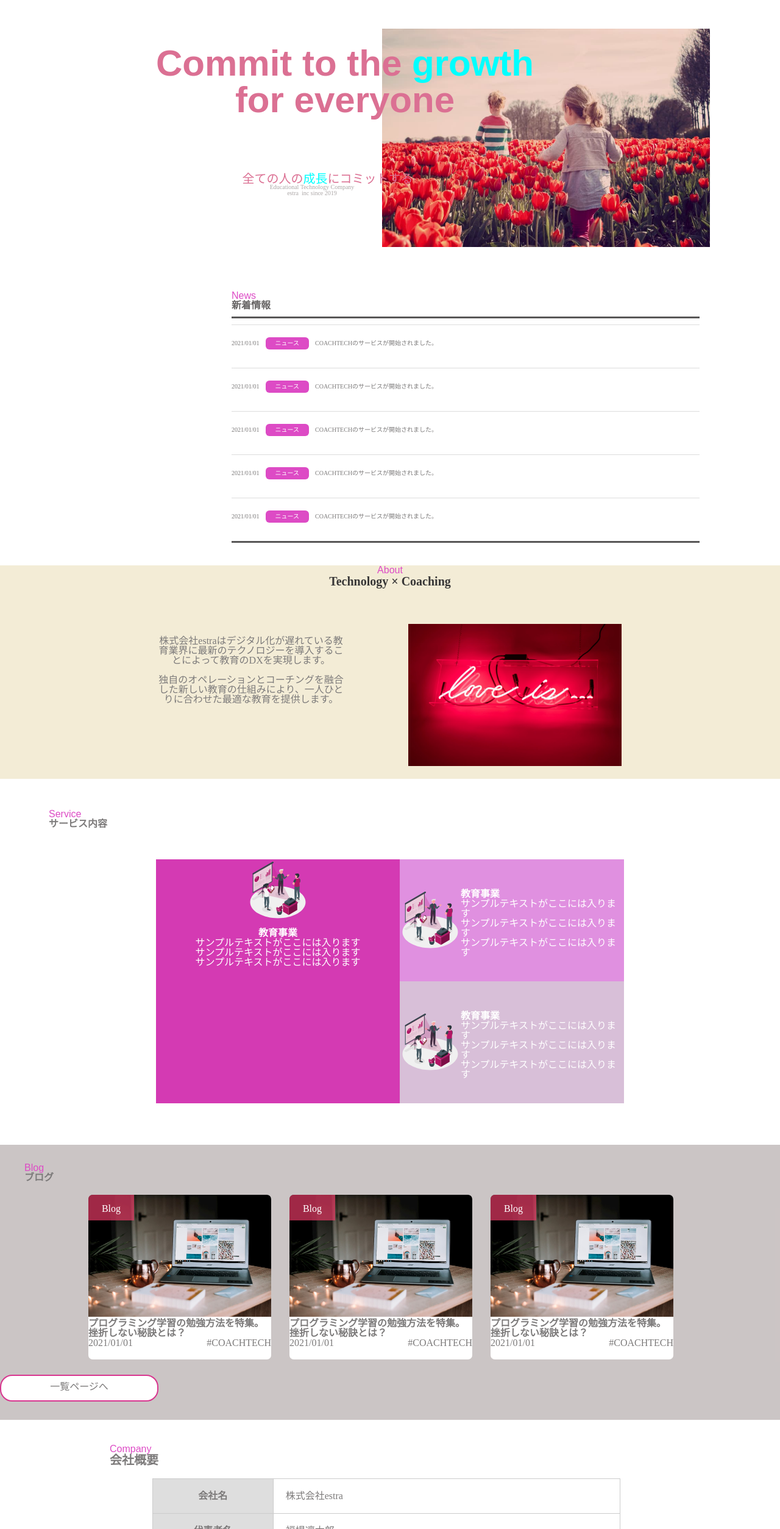
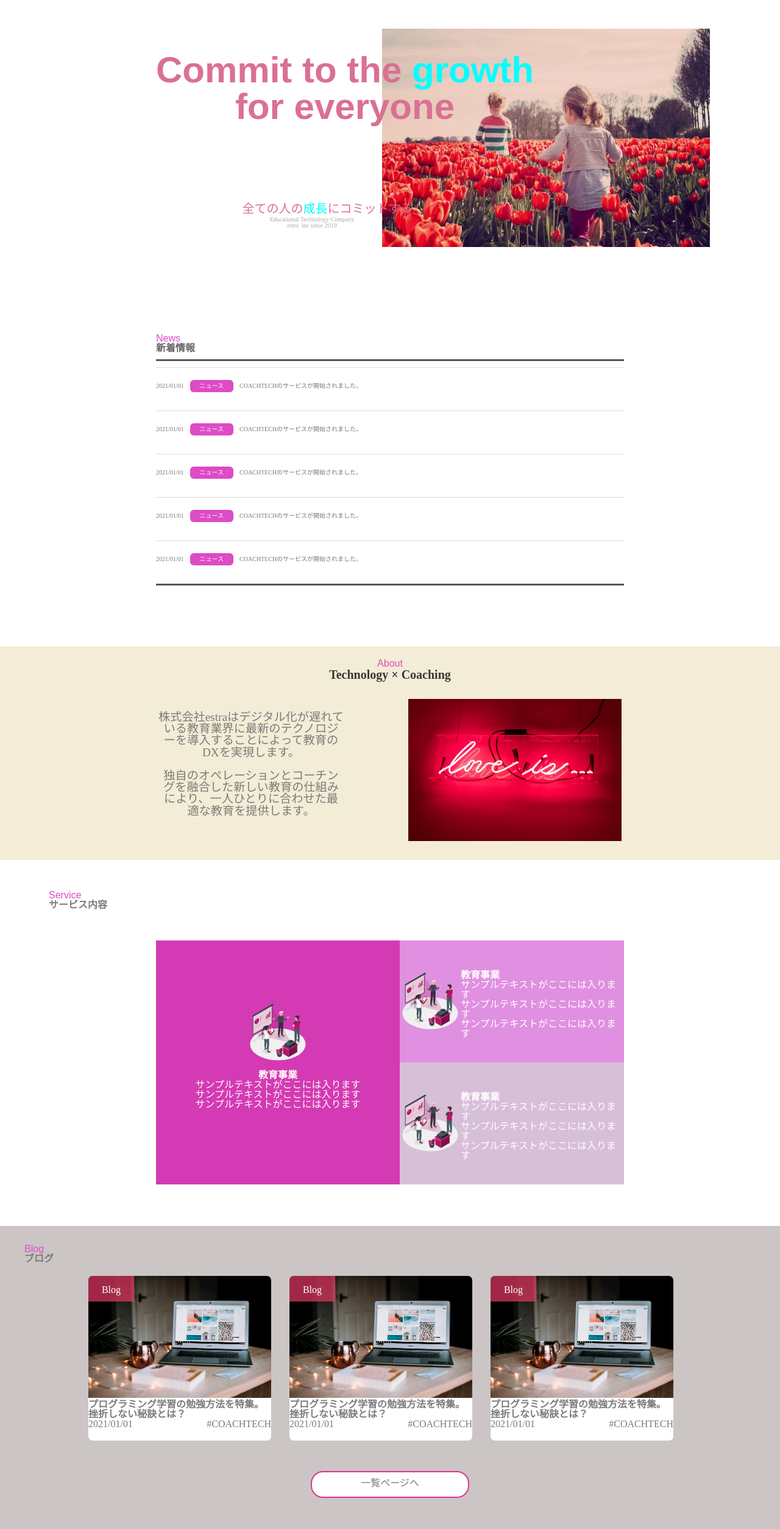
Before and after one commit to Ayanopan-puu/LP-, a plain HTML site: page index.html in a window 1280 px wide. Shown: the part 53-2560 px from the top of the page at 61% size. Drawn offline with Linux system fonts and the light colour scheme.

Commit message:
4回目のedit

```diff
--- a/index.html
+++ b/index.html
@@ -99,7 +99,7 @@
       <h2 class="service-topic-h2">サービス内容</h2>
       <div class="card-service">
         <div class="service-card1">
-          <div class="service-business">
+          <div class="service-business1">
             <img src="img/service__first.svg" />
           </div>
           <div class="text-box">
--- a/style.css
+++ b/style.css
@@ -36,7 +36,7 @@ header {
   margin-right: 30px;
 }
 .main {
-  height: 380px;
+  height: 450px;
   width: 100%;
   text-align: center;
   position: relative;
@@ -80,11 +80,9 @@ header {
   margin-top: 30px;
 }
 .news {
+  padding-top: 80px;
   width: 60%;
-  height: 300px;
-  margin-left: 380px;
-  padding-top: 80px;
-  margin-bottom: 100px;
+  margin: 0 auto;
 }
 .news-topic {
   font-family: fantasy;
@@ -126,12 +124,13 @@ header {
   height: 350px;
   background-color: rgb(243, 236, 214);
   margin: 0 auto;
-  margin-top: 150px;
+  margin-top: 100px;
 }
 .about-topic {
   font-family: fantasy;
   color: rgb(221, 75, 197);
   text-align: center;
+  padding-top: 20px;
 }
 .about-h2 {
   text-align: center;
@@ -144,11 +143,12 @@ header {
   justify-content: space-between;
   margin: 0 auto;
   width: 760px;
-  margin-top: 60px;
+  margin-top: 30px;
 }
 .about-topic-sub {
   width: 40%;
   margin-top: 20px;
+  font-size: larger;
 }
 .about-img {
   width: 350px;
@@ -190,6 +190,9 @@ header {
   background-color: rgb(212, 58, 179);
   color: white;
 }
+.service-business1 {
+  padding-top: 100px;
+}
 .service-card2 {
   grid-row: 1/2;
   grid-column: 2/3;
@@ -214,6 +217,7 @@ header {
 .blog {
   margin: 0 auto;
   background-color: rgba(187, 178, 178, 0.753);
+  height: 500px;
 }
 .blog-topic {
   padding-top: 30px;
@@ -228,6 +232,7 @@ header {
 .wrapper {
   display: flex;
   justify-content: center;
+  margin-bottom: 50px;
 }
 .blog-card {
   width: 300px;
@@ -263,10 +268,9 @@ header {
   float: right;
 }
 .blog-a {
-  margin-top: 25px;
-  margin-bottom: 30px;
+  margin: 0 auto;
   padding-top: 10px;
-  display: inline-block;
+  display: block;
   text-align: center;
   width: 20%;
   height: 30px;
@@ -330,17 +334,20 @@ table th {
   margin-top: 30px;
   text-align: center;
 }
+.form-topic {
+  font-size: larger;
+  margin-bottom: 30px;
+}
 .ending-line {
-  display: inline-block;
-  margin-left: 150px;
-  margin-top: 10px;
-  margin-bottom: 50px;
+  display: block;
+  margin: 0 auto;
+  margin-bottom: 20px;
   width: 3px;
   height: 40px;
   background-color: rgb(219, 100, 209);
 }
 .ending a {
-  display: inline-block;
+  display: block;
   background: -moz-linear-gradient(right, #b4458a, rgba(233, 112, 182, 0.89));
   background: -webkit-linear-gradient(
     right,
@@ -350,7 +357,8 @@ table th {
   background: linear-gradient(to left, #b4458a, rgba(233, 112, 182, 0.89));
   border-radius: 30px;
   padding: 20px 20px;
-  margin-left: -90px;
+  margin: 0 auto;
+  width: fit-content;
   box-shadow: 0px 8px #943a6f;
 }
 .my-white {
```
